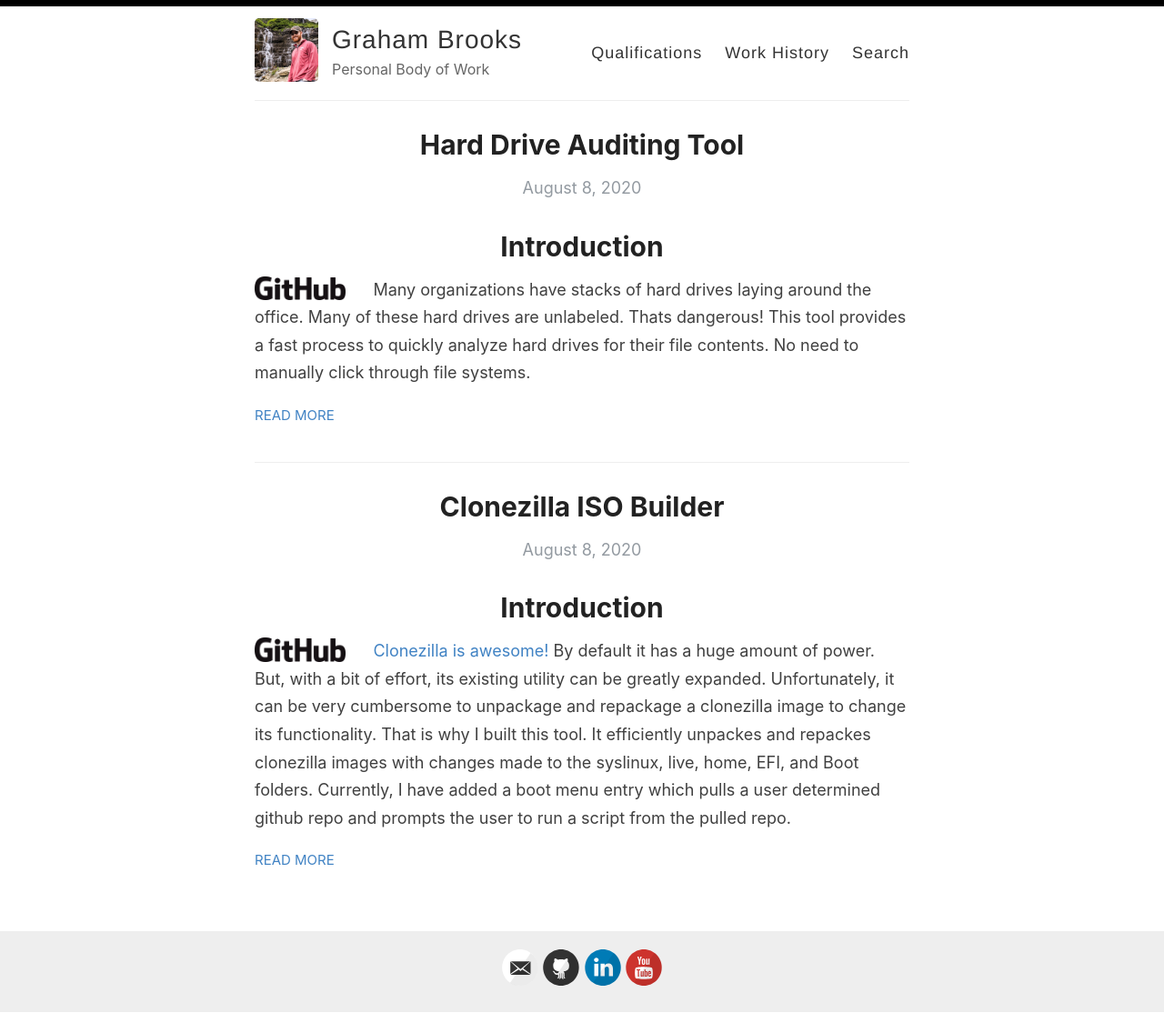
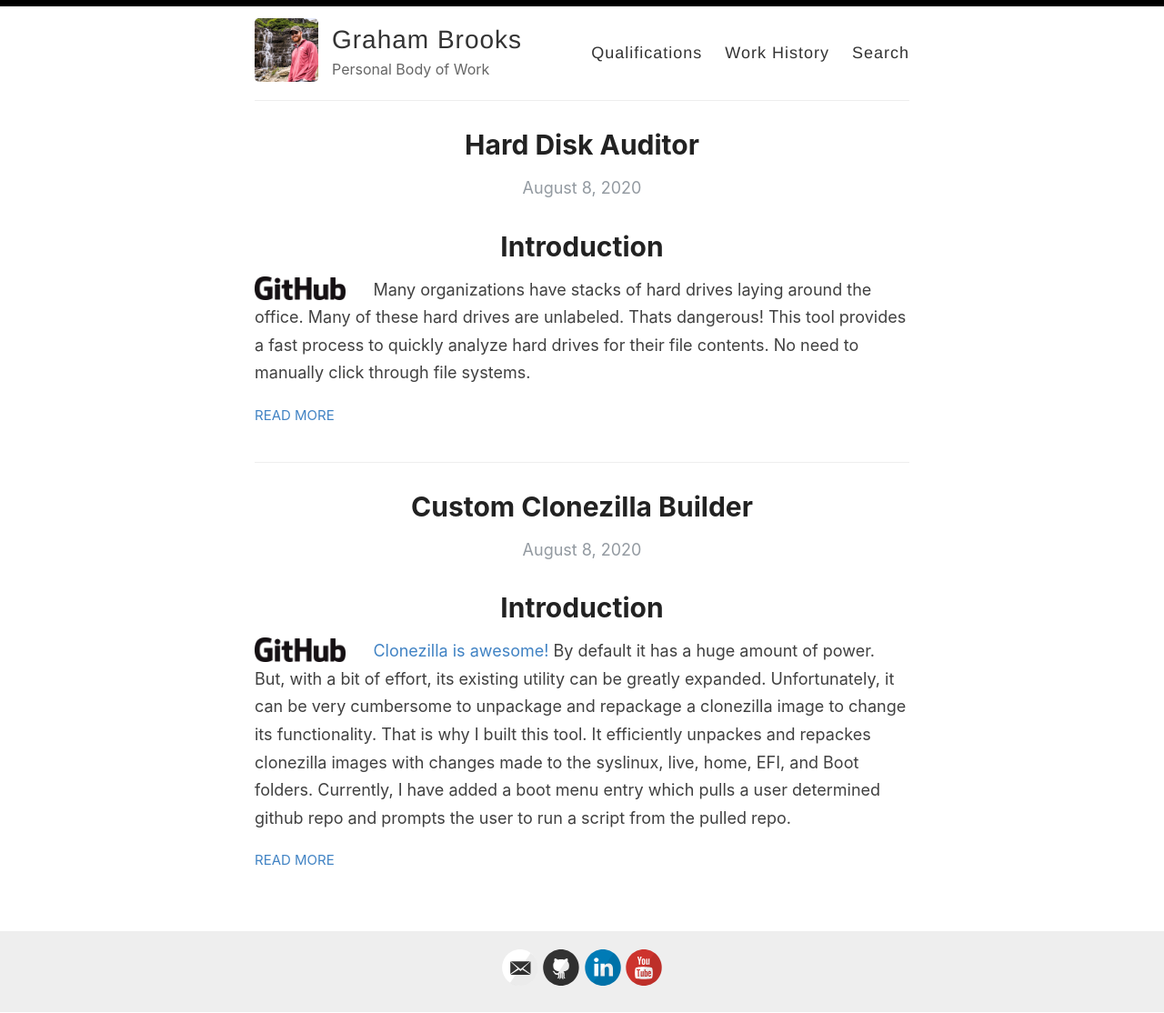
Before and after one commit to LittleSeneca/LittleSeneca.github.io, a Jekyll site: the page built from index.html, in a window 1280 px wide. Shown: the whole page at 91% size. Built offline with Jekyll 4.4.1, drawn with Linux system fonts in a browser that asks for light colours; the list of posts is cut into pages by our own code.

Commit message:
Better Titles

```diff
--- a/_posts/2020-08-08-Clonezilla-ISO-Builder.md
+++ b/_posts/2020-08-08-Clonezilla-ISO-Builder.md
@@ -1,6 +1,6 @@
 ---
 layout: post
-title:  Clonezilla ISO Builder
+title:  Custom Clonezilla Builder
 categories: [Bash,Linux,Code,Github]
 ---
 
--- a/_posts/2020-08-08-Hard-Drive-Auditing-Tool.md
+++ b/_posts/2020-08-08-Hard-Drive-Auditing-Tool.md
@@ -1,6 +1,6 @@
 ---
 layout: post
-title:  Hard Drive Auditing Tool
+title:  Hard Disk Auditor
 categories: [Bash,Linux,Code,Github]
 ---
 
```
